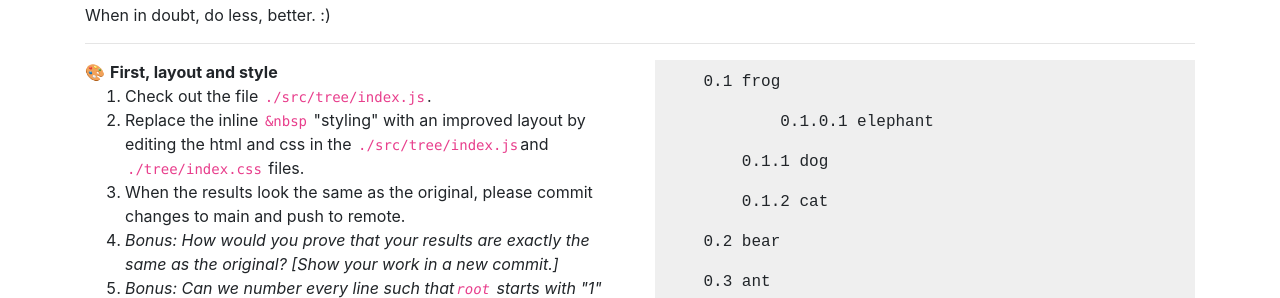
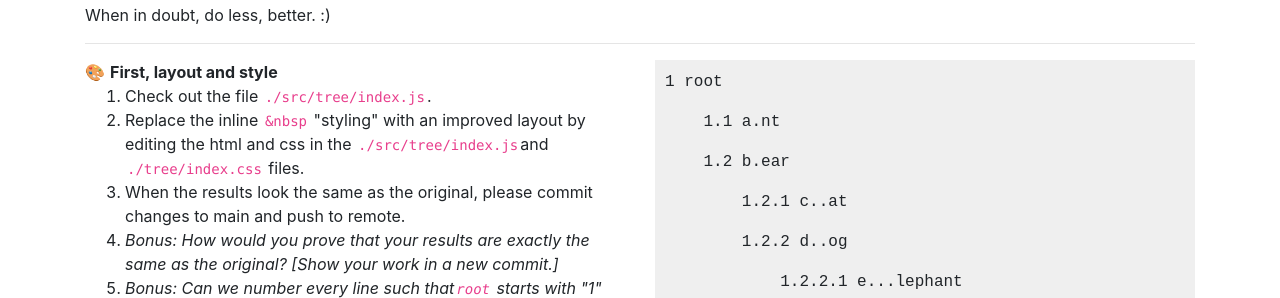
Before and after one commit to chepakovich/react-data-tree-in-ui, a React (Create React App) app: page / in a window 1280 px wide. Shown: the part 502-800 px from the top of the page. Built offline with nearby package versions, Linux system fonts and the light colour scheme.

Commit message:
added periods after the first letter

```diff
--- a/src/tree/index.js
+++ b/src/tree/index.js
@@ -48,11 +48,18 @@ export default function Tree() {
       <p className="level3">elephant</p>
       <p className="level1">frog</p> */}
 
-      {tree.reverse().map((item, index) => (
-        <p key={index} className={`level${item.level}`}>
-          {item.name}
-        </p>
-      ))}
+      {tree.map((item, index) => {
+        let insert = '';
+        for (let i = 0; i < item.level; i++) {
+          insert += '.';
+        }
+        const modifiedName = item.name[0] + insert + item.name.substring(1);
+        return (
+          <p key={index} className={`level${item.level}`}>
+            {modifiedName}
+          </p>
+        );
+      })}
     </div>
   );
 }
```
